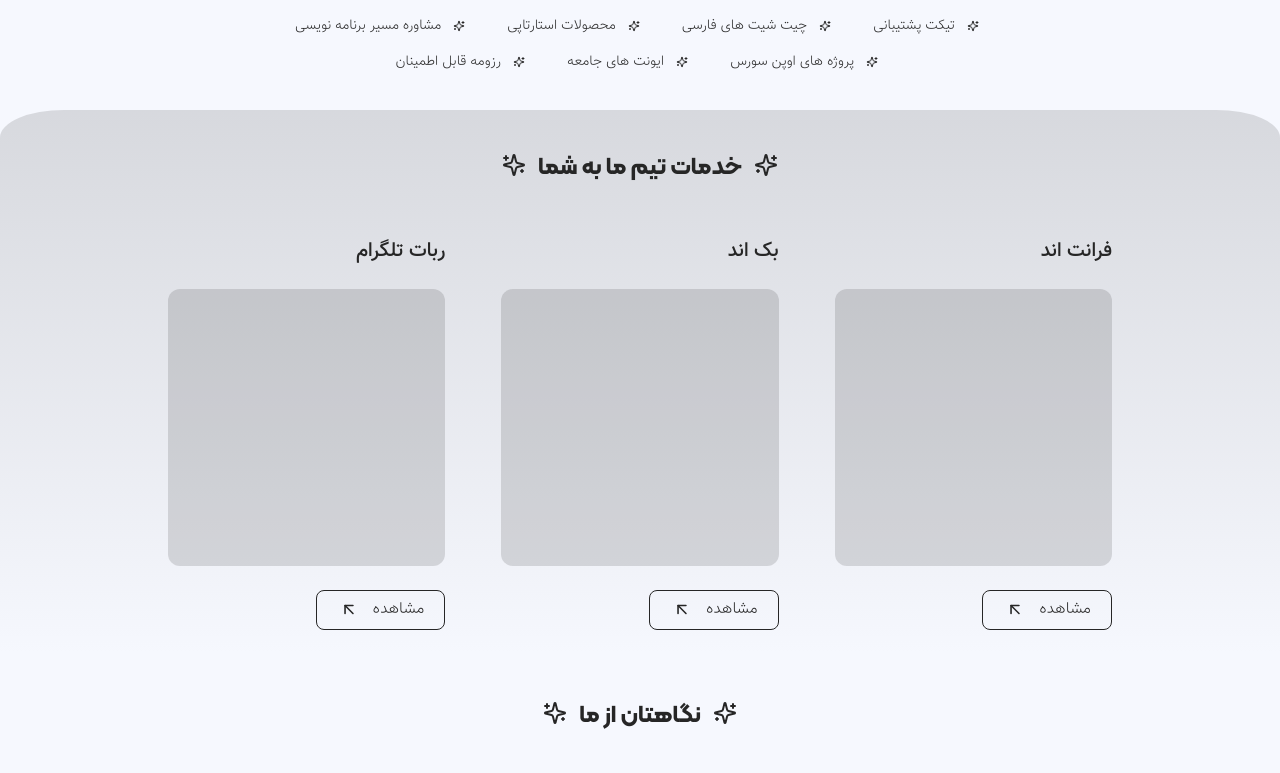
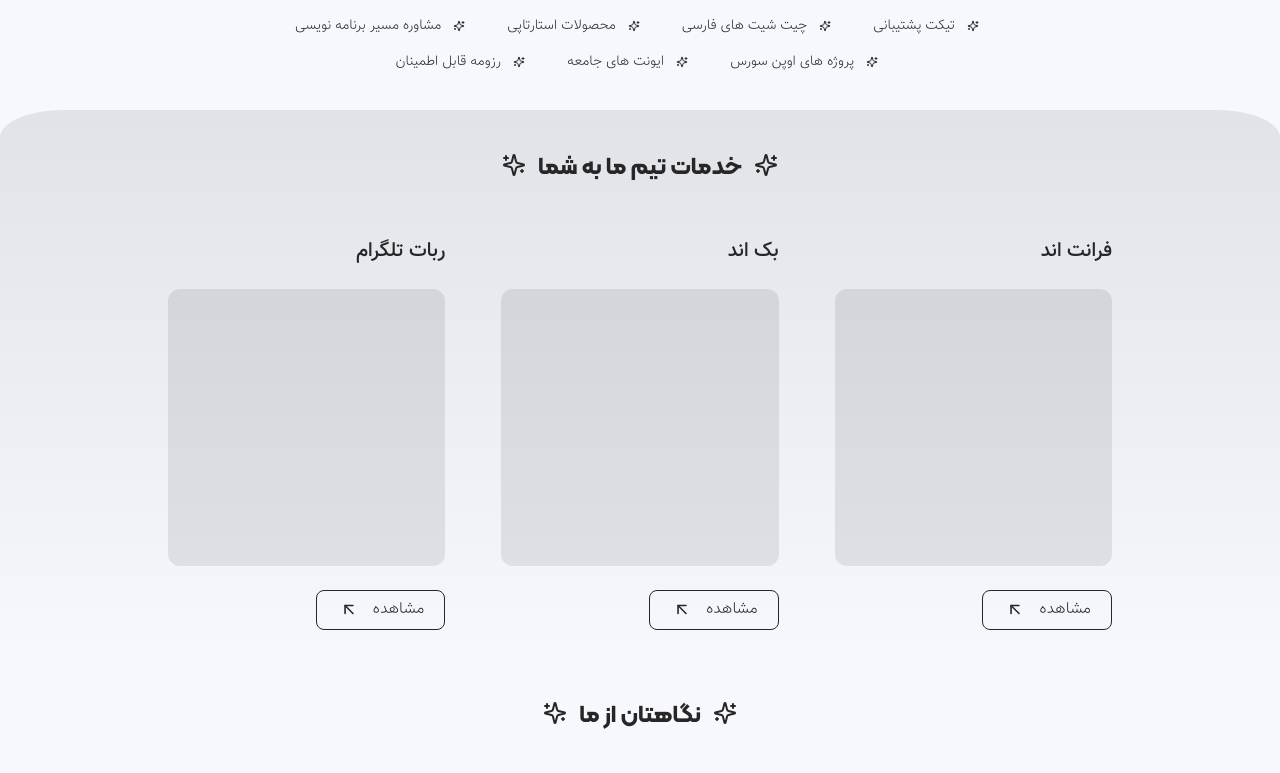
Before and after one commit to FarzadVav/next.js-portfolio, a Next.js app: page / in a window 1280 px wide. Shown: the part 427-1200 px from the top of the page. Built offline with nearby package versions, Linux system fonts and the light colour scheme.

Commit message:
fix: colors in home page

```diff
--- a/app/page.tsx
+++ b/app/page.tsx
@@ -87,7 +87,7 @@ const HomePage = () => {
         </div>
       </div>
 
-      <div className="bg-gradient-to-b from-foreground-4 to-transparent rounded-t-[5%] pt-9 mt-9">
+      <div className="bg-gradient-to-b from-foreground-5 to-transparent rounded-t-[5%] pt-9 mt-9">
         <PageTitle>
           <h2>خدمات تیم ما به شما</h2>
         </PageTitle>
@@ -95,7 +95,7 @@ const HomePage = () => {
         <div className="container mt-6 f-align">
           <div className="card card-effect w-1/3">
             <span className="text-xl font-vazir-bold">فرانت اند</span>
-            <div className="w-full mt-6 aspect-square rounded-xl bg-foreground-4"></div>
+            <div className="w-full mt-6 aspect-square rounded-xl bg-foreground-5"></div>
             <Link className="btn-outline mt-6" href={ROUTES.services}>
               <span>مشاهده</span>
               <ArrowUpLeftIcon className="compatible-icon" />
@@ -103,7 +103,7 @@ const HomePage = () => {
           </div>
           <div className="card card-effect w-1/3">
             <span className="text-xl font-vazir-bold">بک اند</span>
-            <div className="w-full mt-6 aspect-square rounded-xl bg-foreground-4"></div>
+            <div className="w-full mt-6 aspect-square rounded-xl bg-foreground-5"></div>
             <Link className="mt-6 btn-outline" href={ROUTES.services}>
               <span>مشاهده</span>
               <ArrowUpLeftIcon className="compatible-icon" />
@@ -111,7 +111,7 @@ const HomePage = () => {
           </div>
           <div className="card card-effect w-1/3">
             <span className="text-xl font-vazir-bold">ربات تلگرام</span>
-            <div className="w-full mt-6 aspect-square rounded-xl bg-foreground-4"></div>
+            <div className="w-full mt-6 aspect-square rounded-xl bg-foreground-5"></div>
             <Link className="mt-6 btn-outline" href={ROUTES.services}>
               <span>مشاهده</span>
               <ArrowUpLeftIcon className="compatible-icon" />
@@ -125,7 +125,7 @@ const HomePage = () => {
       </PageTitle>
       <div className="grid mt-6 grid-cols-2 container">
         <div className="f-align card card-effect gap-3">
-          <div className="size-16 min-w-16 bg-foreground-4 rounded-lg" />
+          <div className="size-16 min-w-16 bg-foreground-5 rounded-lg" />
           <div>
             <span className="font-vazir-bold text-lg">بهترین روش های برنامه ریزی!</span>
             <p className="text-sm mt-1.5">
@@ -136,7 +136,7 @@ const HomePage = () => {
         </div>
 
         <div className="f-align card card-effect gap-3">
-          <div className="size-16 min-w-16 bg-foreground-4 rounded-lg" />
+          <div className="size-16 min-w-16 bg-foreground-5 rounded-lg" />
           <div>
             <span className="font-vazir-bold text-lg">بهترین روش های برنامه ریزی!</span>
             <p className="text-sm mt-1.5">
@@ -147,7 +147,7 @@ const HomePage = () => {
         </div>
 
         <div className="f-align card card-effect gap-3">
-          <div className="size-16 min-w-16 bg-foreground-4 rounded-lg" />
+          <div className="size-16 min-w-16 bg-foreground-5 rounded-lg" />
           <div>
             <span className="font-vazir-bold text-lg">بهترین روش های برنامه ریزی!</span>
             <p className="text-sm mt-1.5">
@@ -158,7 +158,7 @@ const HomePage = () => {
         </div>
 
         <div className="f-align card card-effect gap-3">
-          <div className="size-16 min-w-16 bg-foreground-4 rounded-lg" />
+          <div className="size-16 min-w-16 bg-foreground-5 rounded-lg" />
           <div>
             <span className="font-vazir-bold text-lg">بهترین روش های برنامه ریزی!</span>
             <p className="text-sm mt-1.5">
@@ -211,7 +211,7 @@ const HomePage = () => {
           {Array.from(new Array(12)).map(() => (
             <div className="w-2/5 min-w-2/5" key={Math.random()}>
               <span className="font-vazir-bold text-lg">اردلان یزدان دوست</span>
-              <p className="bg-foreground-5 mt-3 card">
+              <p className="bg-foreground-6 mt-3 card">
                 {Array.from(new Array(Math.ceil(Math.random() * 10))).map(
                   () => "لورم ایپسوم متن ساختگی با تولید سادگی نامفهوم از صنعت چاپ بود."
                 )}
@@ -265,7 +265,7 @@ const HomePage = () => {
         <ScrollXContainer>
           {Array.from(new Array(7)).map(() => (
             <div className="w-2/5 card card-effect min-w-2/5" key={Math.random()}>
-              <div className="w-full aspect-video bg-foreground-4 rounded-lg" />
+              <div className="w-full aspect-video bg-foreground-5 rounded-lg" />
 
               <h6 className="text-xl mt-3 font-vazir-bold">استفاده از توسعه بر پایه دامنه</h6>
 
```
